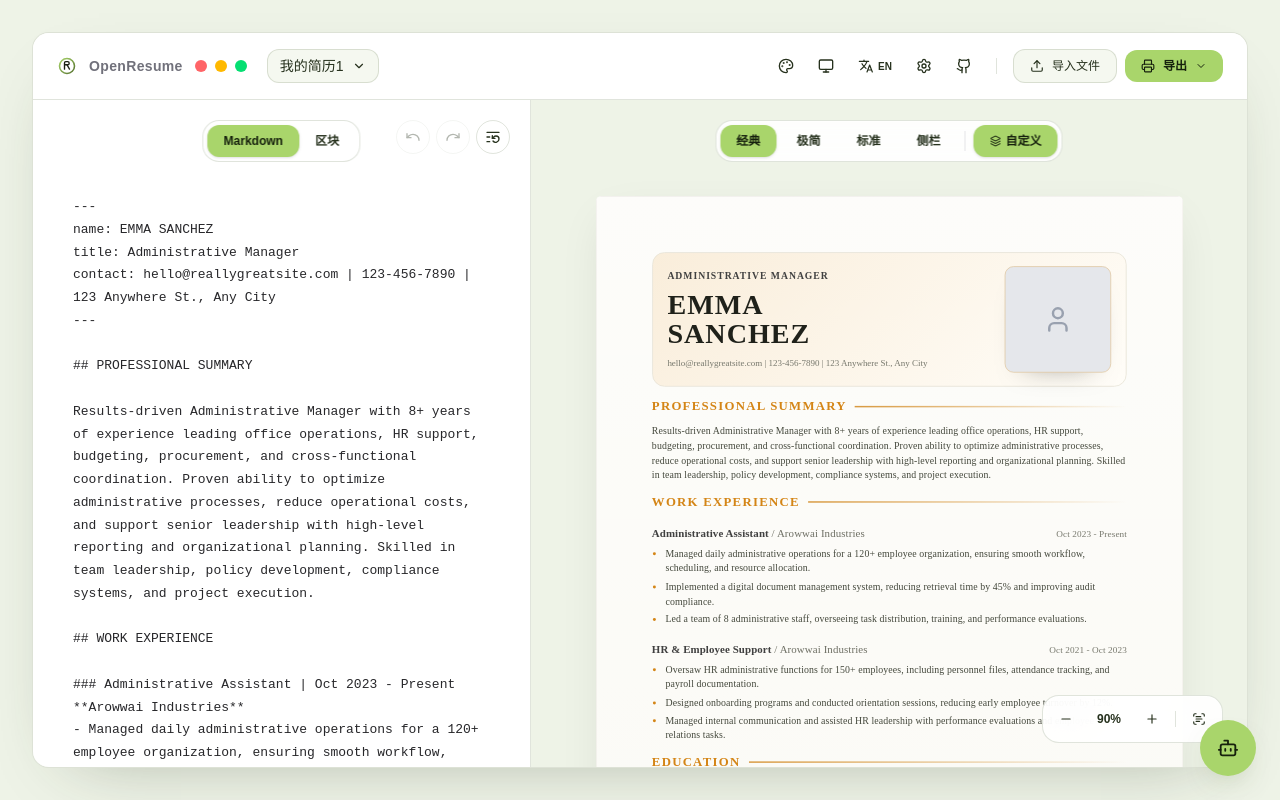
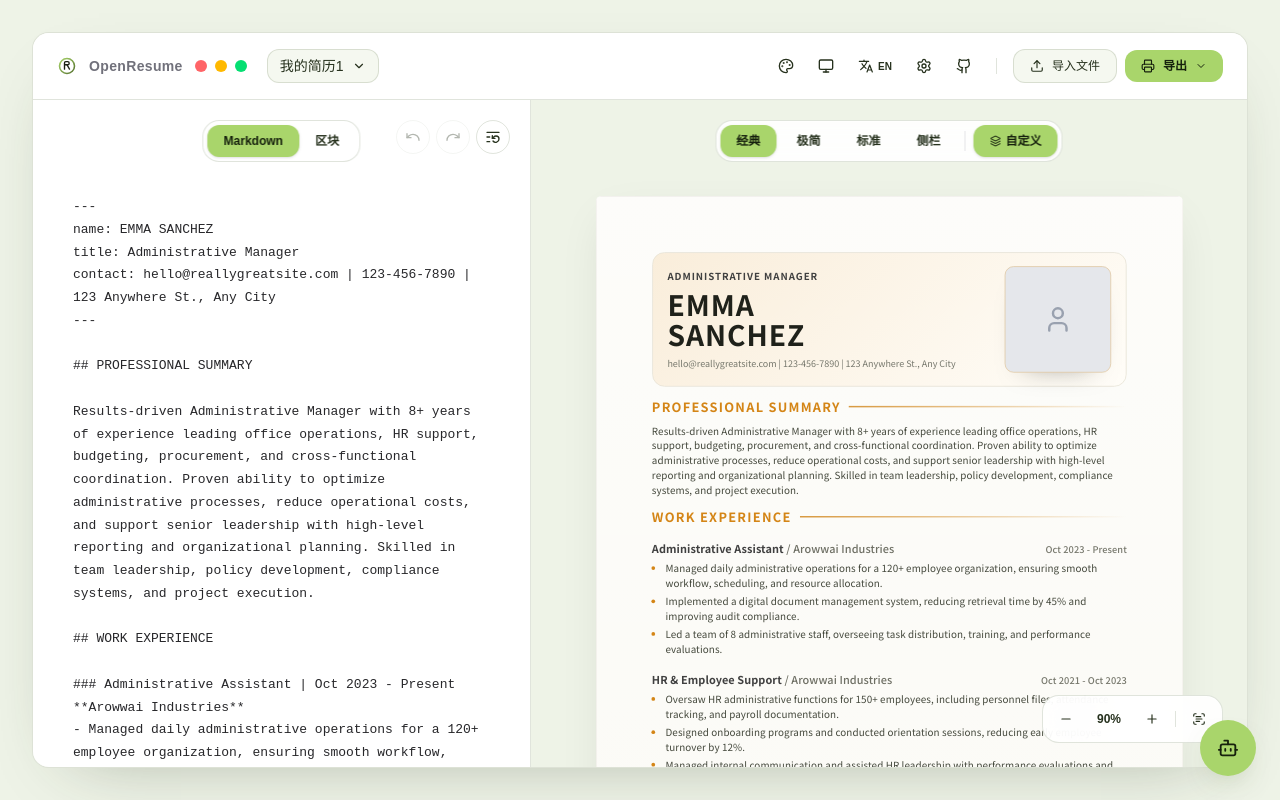
Before and after one commit to jonbrown66/openResume, a Next.js app: page / in a window 1280 px wide. Built offline with nearby package versions, Linux system fonts and the light colour scheme; a web font is replaced by a local one.

Commit message:
fix(font): resolve fontFamily mapping to support font fallback lists

```diff
--- a/src/components/CssEditorModal.tsx
+++ b/src/components/CssEditorModal.tsx
@@ -126,9 +126,10 @@ const TEMPLATE_CSS: Record<ResumeTemplate, string> = {
 };
 
 function getBaseCss(fontFamily: string): string {
+  const familyString = FONT_STYLES[fontFamily]?.family || `'${fontFamily}', sans-serif`;
   return `/* 基础样式 */
 .resume-content {
-  font-family: '${fontFamily}', sans-serif;
+  font-family: ${familyString};
   font-size: var(--font-size);
   line-height: var(--line-height);
 }
--- a/src/components/ResumeRenderer.tsx
+++ b/src/components/ResumeRenderer.tsx
@@ -7,6 +7,7 @@ import { User } from 'lucide-react';
 import type { ResumeDraft, ResumeEntry, ResumeSection } from '../types/resume';
 import { parseMarkdownToResumeDraft } from '../utils/resumeDocument';
 import type { ResumeThemeConfig } from '../types/theme';
+import { FONT_STYLES } from '@/constants';
 
 interface AvatarProps {
   src?: string;
@@ -264,7 +265,7 @@ export const ResumeRenderer = memo(({ markdown, draft, template = 'classic', the
   const style = useMemo(() => ({
     '--primary-color': theme.primaryColor,
     '--secondary-color': theme.secondaryColor,
-    '--font-family': theme.fontFamily,
+    '--font-family': FONT_STYLES[theme.fontFamily]?.family || theme.fontFamily,
     '--font-size': `${theme.fontSize}pt`,
     '--line-height': theme.lineHeight,
     '--section-spacing': `${theme.sectionSpacing}px`,
```
